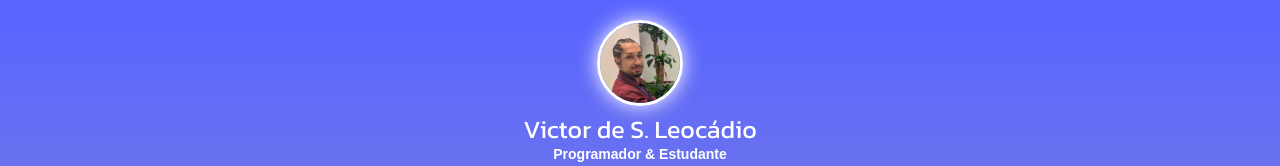
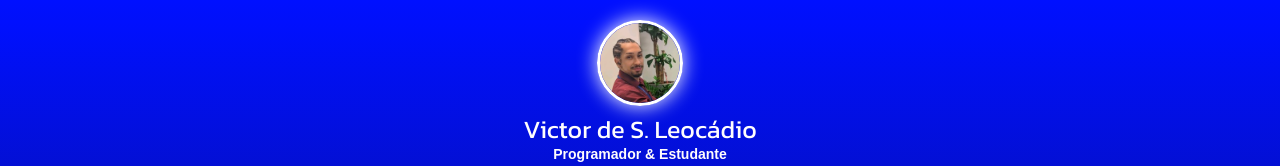
Before and after one commit to Vsleocadio/leocadiotree, a plain HTML site: page index.html in a window 1280 px wide. Shown: the top 166 px of the page. Drawn offline with Linux system fonts and the light colour scheme.

Commit message:
3º commit
3º commit

```diff
--- a/css/style.css
+++ b/css/style.css
@@ -5,23 +5,23 @@
 
 html, body {
     height: 100%;
-    background: rgb(90,101,255);
-    background: linear-gradient(180deg, rgba(90,101,255,1) 0%, rgba(172,169,169,1) 100%);
+    background: rgb(0,16,255);
+    background: linear-gradient(180deg, rgba(0,16,255,1) 0%, rgba(16,14,28,1) 98%);
 
 }
 
 body {
     font-family: 'Raleway', sans-serif;
-    background: rgb(90,101,255);
-    background: linear-gradient(180deg, rgba(90,101,255,1) 0%, rgba(172,169,169,1) 100%);
-    color:white;
+    background: rgb(0,16,255);
+    background: linear-gradient(180deg, rgba(0,16,255,1) 0%, rgba(16,14,28,1) 98%);
+    color:rgb(255, 253, 253);
 }
 
 .avatar {
     width: 80px;
     border-radius: 50px;
-    border: 3px solid white;
-    box-shadow: 0 0 20px rgb(255, 255, 255);
+    border: 3px solid rgb(255, 255, 255);
+    box-shadow: 0 0 20px rgb(255, 254, 254);
 }
 
 h1{
```
